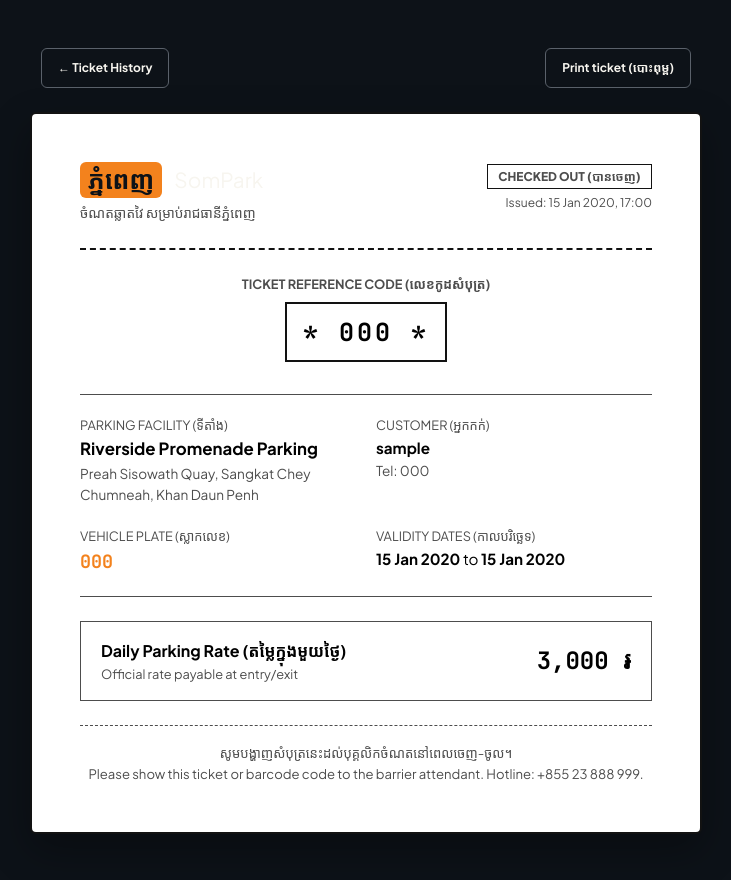
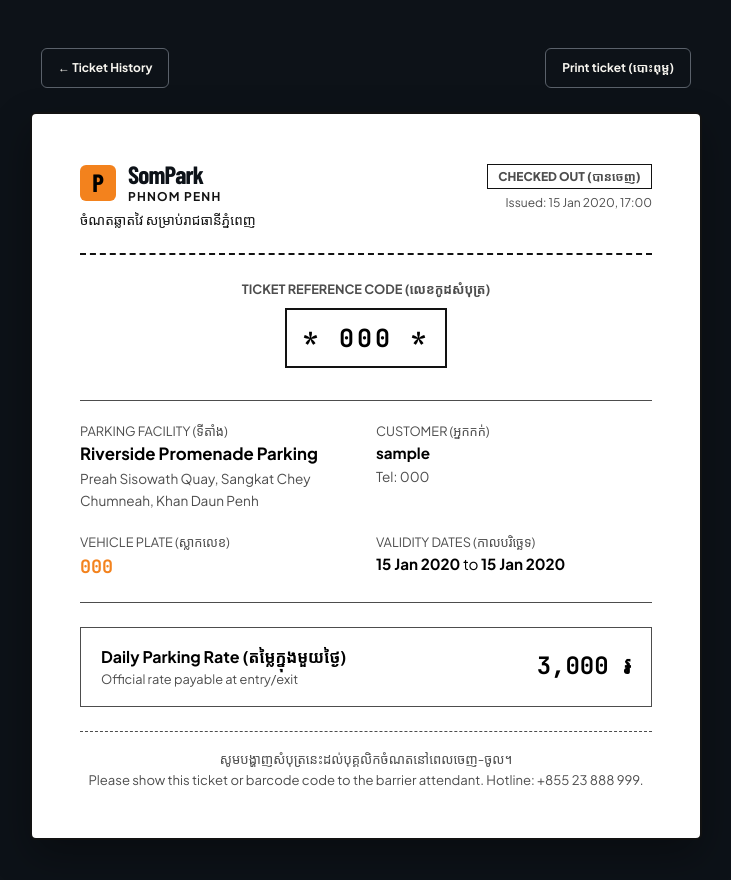
Before and after one commit to MEROW-git/Parking-Slot-MGM, a Django app: page /ticket/ in a window 1280 px wide. Shown: the part 81-961 px from the top of the page, without its empty margins (274-1005 px from the left). Run offline with Django 5.2, Linux system fonts and the light colour scheme; a user stored in the database is signed in; data comes from the database, SQL or seed files in the repository; tables that the repository leaves empty hold one stand-in row (values such as "Sample post"); some web fonts are replaced.

Commit message:
ix: update ticket branding to avoid logo resemblance

```diff
--- a/parking_zones/templates/parking_zones/all_tickets.html
+++ b/parking_zones/templates/parking_zones/all_tickets.html
@@ -56,7 +56,7 @@
                   <form action="{% url 'checkout' %}" method="post" style="display:inline;" id="form-co-{{ ticket.ticket_code }}">
                     {% csrf_token %}
                     <input type="hidden" name="ticket_code" value="{{ ticket.ticket_code }}">
-                    <button type="submit" class="sp-btn sp-btn-primary sp-btn-sm" id="btn-co-{{ ticket.ticket_code }}" onclick="return confirm('Check out of {{ ticket.parking_zone.name }}?');">
+                    <button type="submit" class="sp-btn sp-btn-primary sp-btn-sm" id="btn-co-{{ ticket.ticket_code }}">
                       Check Out
                     </button>
                   </form>
--- a/parking_zones/templates/parking_zones/ticket.html
+++ b/parking_zones/templates/parking_zones/ticket.html
@@ -15,7 +15,7 @@
       <form action="{% url 'checkout' %}" method="post" style="display:inline;" id="form-ticket-checkout">
         {% csrf_token %}
         <input type="hidden" name="ticket_code" value="{{ reservation.ticket_code }}">
-        <button type="submit" class="sp-btn sp-btn-primary sp-btn-sm" id="btn-checkout-ticket" onclick="return confirm('Confirm check out from {{ reservation.parking_zone.name }}?');">
+        <button type="submit" class="sp-btn sp-btn-primary sp-btn-sm" id="btn-checkout-ticket">
           Check Out (ចេញពីចំណត)
         </button>
       </form>
@@ -27,12 +27,15 @@
 <div class="sp-ticket-sheet" id="parking-ticket-sheet">
   <div class="sp-ticket-header">
     <div>
-      <div class="sp-brand" style="font-size:1.3rem;">
-        <span class="sp-brand-badge">ភ្នំពេញ</span>
-        <span>SomPark</span>
+      <div class="sp-brand sp-ticket-brand" id="ticket-brand">
+        <span class="sp-brand-mark" aria-hidden="true">P</span>
+        <span class="sp-brand-copy">
+          <strong>SomPark</strong>
+          <small>PHNOM PENH</small>
+        </span>
       </div>
-      <div style="font-size:0.85rem; color:var(--sp-text-muted); margin-top:0.25rem;">
-        {{ BRAND_TAGLINE_KHMER }}
+      <div class="sp-ticket-khmer-tagline" id="ticket-khmer-tagline">
+        {{ BRAND_TAGLINE_KHMER|default:"ចំណតឆ្លាតវៃ សម្រាប់រាជធានីភ្នំពេញ" }}
       </div>
     </div>
     <div style="text-align:right;">
--- a/static/css/sompark.css
+++ b/static/css/sompark.css
@@ -1333,6 +1333,65 @@ textarea.sp-input {
   border-block-end: var(--rule-fine) dashed var(--color-print-rule);
 }
 
+/* Ticket Header Branding · Consistent with Navigation */
+.sp-ticket-sheet .sp-ticket-brand {
+  display: inline-flex;
+  align-items: center;
+  gap: var(--space-xs);
+  text-decoration: none;
+}
+
+.sp-ticket-sheet .sp-brand-mark {
+  display: inline-grid;
+  place-items: center;
+  width: 2.25rem;
+  height: 2.25rem;
+  min-width: 2.25rem;
+  aspect-ratio: 1 / 1;
+  border-radius: var(--radius-card);
+  background: var(--color-accent);
+  color: #000000;
+  font-family: var(--font-display);
+  font-size: var(--text-xl);
+  font-weight: 800;
+  line-height: 1;
+  box-shadow: none;
+  -webkit-print-color-adjust: exact;
+  print-color-adjust: exact;
+}
+
+.sp-ticket-sheet .sp-ticket-brand .sp-brand-copy {
+  display: grid;
+  line-height: 1.05;
+}
+
+.sp-ticket-sheet .sp-ticket-brand .sp-brand-copy strong {
+  font-family: var(--font-display);
+  font-size: var(--text-xl);
+  font-weight: 800;
+  letter-spacing: -0.035em;
+  color: var(--color-paper); /* signature dark graphite: oklch(18% 0.015 255) */
+  line-height: 1;
+}
+
+.sp-ticket-sheet .sp-ticket-brand .sp-brand-copy small {
+  margin-block-start: var(--space-3xs);
+  font-size: var(--text-xs);
+  font-weight: 700;
+  letter-spacing: 0.1em;
+  text-transform: uppercase;
+  color: var(--color-print-rule); /* dark graphite: oklch(18% 0 0) */
+  line-height: 1;
+}
+
+.sp-ticket-sheet .sp-ticket-khmer-tagline {
+  margin-block-start: var(--space-2xs);
+  font-size: 0.85rem;
+  font-weight: 500;
+  color: var(--color-print-rule); /* dark graphite contrast on white sheet */
+  line-height: 1.35;
+}
+
 .sp-ticket-barcode {
   display: inline-block;
   margin-block-start: var(--space-2xs);
@@ -1657,4 +1716,17 @@ code {
     border-color: var(--color-print-ink) !important;
     box-shadow: none !important;
   }
-}
+
+  .sp-ticket-sheet .sp-brand-mark {
+    background: var(--color-accent) !important;
+    color: #000000 !important;
+    -webkit-print-color-adjust: exact !important;
+    print-color-adjust: exact !important;
+  }
+
+  .sp-ticket-sheet .sp-ticket-brand .sp-brand-copy strong,
+  .sp-ticket-sheet .sp-ticket-brand .sp-brand-copy small,
+  .sp-ticket-sheet .sp-ticket-khmer-tagline {
+    color: #000000 !important;
+  }
+}
--- a/templates/components/reservation_summary.html
+++ b/templates/components/reservation_summary.html
@@ -22,7 +22,7 @@ Usage:
       <form action="{% url 'checkout' %}" method="post" class="sp-inline-form" id="form-checkout-banner">
         {% csrf_token %}
         <input type="hidden" name="ticket_code" value="{{ reservation.ticket_code }}">
-        <button type="submit" class="sp-btn sp-btn-primary sp-btn-sm" id="btn-checkout-banner" onclick="return confirm('Confirm check out from {{ reservation.parking_zone.name }}?');">
+        <button type="submit" class="sp-btn sp-btn-primary sp-btn-sm" id="btn-checkout-banner">
           Check Out (ចេញពីចំណត)
         </button>
       </form>
--- a/users/templates/users/dashboard.html
+++ b/users/templates/users/dashboard.html
@@ -125,7 +125,7 @@
           <form action="{% url 'checkout' %}" method="post" class="sp-inline-form" id="form-active-checkout">
             {% csrf_token %}
             <input type="hidden" name="ticket_code" value="{{ active_reservation.ticket_code }}">
-            <button type="submit" class="sp-btn sp-btn-primary sp-btn-sm" id="btn-active-checkout" onclick="return confirm('Confirm check out from {{ active_reservation.parking_zone.name }}?');">
+            <button type="submit" class="sp-btn sp-btn-primary sp-btn-sm" id="btn-active-checkout">
               Check Out (ចេញពីចំណត)
             </button>
           </form>
```
Also changed, not shown: parking_zones/tests.py (+52 -0 lines), 3 other files.
